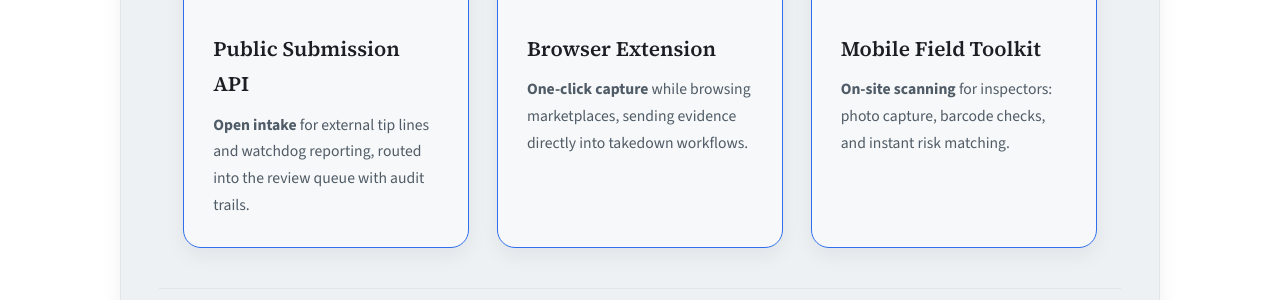
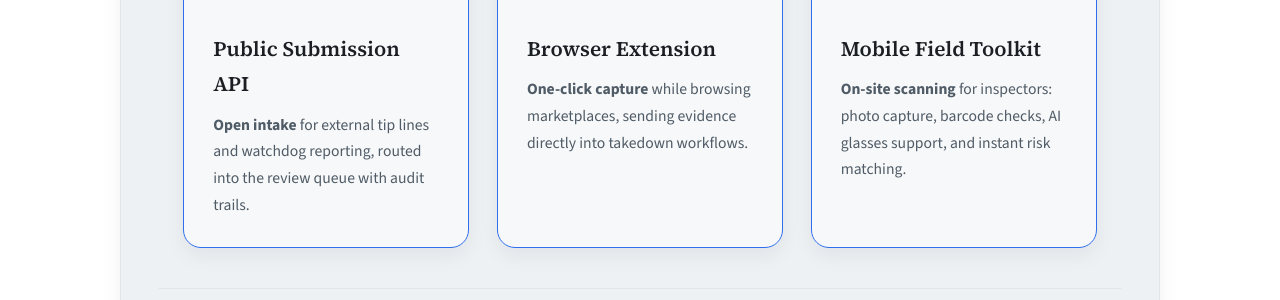
Before and after one commit to bizoton19/altitude, a Jekyll site: the page built from docs/index.md, in a window 1280 px wide and 900 px high, scrolled down 5067 px. Shown: the part 182-482 px from the top of the window. Built offline with Jekyll 4.4.1, drawn with Linux system fonts in a browser that asks for light colours; some of the changed text lies outside the part shown.

Commit message:
Tighten header tagline and add AI glasses to field toolkit

```diff
--- a/docs/_layouts/default.html
+++ b/docs/_layouts/default.html
@@ -1846,7 +1846,7 @@
         <img src="{{ '/assets/logos/128.png' | relative_url }}" alt="Altitude Logo" class="logo-img" onerror="this.src='{{ '/assets/images/logo.svg' | relative_url }}'">
         <h1 class="logo">ALTITUDE</h1>
       </div>
-      <p class="tagline">Automated Banned Product Monitoring—Save Hours Every Week</p>
+      <p class="tagline">Automated Banned Product Monitoring</p>
       <nav id="mainNav">
         <a href="{{ site.baseurl }}/#features">Features</a>
         <a href="{{ site.baseurl }}/#benefits">Benefits</a>
--- a/docs/index.md
+++ b/docs/index.md
@@ -779,7 +779,7 @@
     <div class="roadmap-card blue">
       <div class="icon-chip"><i class="fas fa-camera"></i></div>
       <h3>Mobile Field Toolkit</h3>
-      <p><strong>On‑site scanning</strong> for inspectors: photo capture, barcode checks, and instant risk matching.</p>
+      <p><strong>On-site scanning</strong> for inspectors: photo capture, barcode checks, AI glasses support, and instant risk matching.</p>
     </div>
   </div>
 
```
